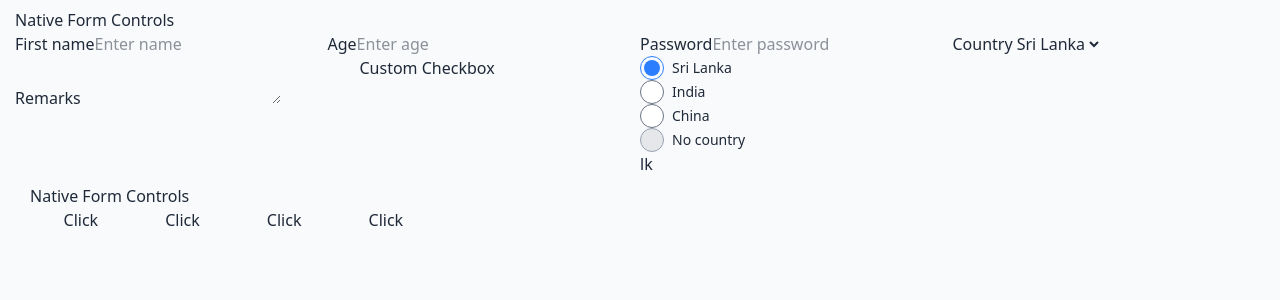
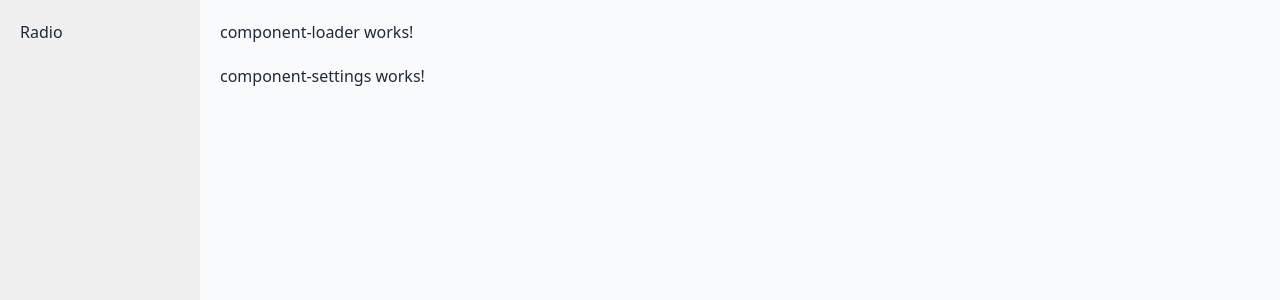
Before and after one commit to Buddhilive/solias-components, an Angular app: page / in a window 1280 px wide. Shown: the top 300 px of the page. Built offline with nearby package versions, Linux system fonts and the light colour scheme.

Commit message:
Add basic structure to angular component previewer

```diff
--- a/projects/previewer/src/app/app.component.html
+++ b/projects/previewer/src/app/app.component.html
@@ -1,4 +1,4 @@
-<div class="solias__container">
+<!-- <div class="solias__container">
   <h3>Native Form Controls</h3>
   <div class="solias__grid">
     <div class="cell-3">
@@ -65,4 +65,6 @@
       <button class="solias-btn solias-btn--error">Click</button>
     </div>
   </div>
-</div>
+</div> -->
+
+<app-component-previewer></app-component-previewer>
--- a/projects/previewer/src/app/app.component.ts
+++ b/projects/previewer/src/app/app.component.ts
@@ -1,11 +1,12 @@
 import { Component } from '@angular/core';
 import { SoliasCheckboxComponent, SoliasRadioComponent } from '../../../solias-components/src/public-api';
 import { FormsModule } from '@angular/forms';
+import { ComponentPreviewerComponent } from "./component-previewer/component-previewer.component";
 
 @Component({
   selector: 'app-root',
   standalone: true,
-  imports: [SoliasCheckboxComponent, FormsModule, SoliasRadioComponent],
+  imports: [SoliasCheckboxComponent, FormsModule, SoliasRadioComponent, ComponentPreviewerComponent],
   templateUrl: './app.component.html',
   styleUrl: './app.component.scss'
 })
--- /dev/null
+++ b/projects/previewer/src/app/component-previewer/component-loader/component-loader.component.html
@@ -0,0 +1 @@
+<p>component-loader works!</p>
--- /dev/null
+++ b/projects/previewer/src/app/component-previewer/component-previewer.component.html
@@ -0,0 +1,19 @@
+<div class="solias-previewer">
+  <aside class="solias-previewer__sidebar">
+    <ul class="solias-previewer__list">
+      @for (item of componentList; track $index) {
+      <li class="solias-previewer__item" (click)="selectComponent(item)">
+        {{ item.name }}
+      </li>
+      }
+    </ul>
+  </aside>
+  <main class="solias-previewer__main">
+    <div class="solias-previewer__canvas">
+      <app-component-loader></app-component-loader>
+    </div>
+    <div class="solias-previewer__controls">
+      <app-component-settings></app-component-settings>
+    </div>
+  </main>
+</div>
--- /dev/null
+++ b/projects/previewer/src/app/component-previewer/component-previewer.component.scss
@@ -0,0 +1,27 @@
+.solias-previewer {
+  display: flex;
+  height: 100dvh;
+  &__sidebar {
+    width: 200px;
+    background-color: #f0f0f0;
+    padding: 20px;
+    overflow-y: auto;
+  }
+  &__main {
+    flex-grow: 1;
+    padding: 20px;
+    overflow-y: auto;
+    display: flex;
+    flex-direction: column;
+    gap: 20px;
+  }
+  &__list {
+    display: flex;
+    text-decoration: none;
+    flex-direction: column;
+    gap: 10px;
+  }
+  &__item {
+    cursor: pointer;
+  }
+}
--- /dev/null
+++ b/projects/previewer/src/app/component-previewer/component-previewer.component.ts
@@ -0,0 +1,48 @@
+import { Component, OnInit } from '@angular/core';
+import { ComponentLoaderComponent } from "./component-loader/component-loader.component";
+import { ComponentSettingsComponent } from "./component-settings/component-settings.component";
+
+@Component({
+  selector: 'app-component-previewer',
+  standalone: true,
+  imports: [ComponentLoaderComponent, ComponentSettingsComponent],
+  templateUrl: './component-previewer.component.html',
+  styleUrl: './component-previewer.component.scss'
+})
+export class ComponentPreviewerComponent implements OnInit {
+  componentList: any[] = [];
+
+  ngOnInit(): void {
+    this.componentList = [
+      {
+        name: 'Radio',
+        controls: [
+          {
+            type: 'text',
+            label: 'Value',
+            bind: 'value',
+          },
+          {
+            type: 'text',
+            label: 'Name',
+            bind: 'name',
+          },
+          {
+            type: 'checkbox',
+            label: 'Disabled',
+            bind: 'disabled',
+          },
+          {
+            type: 'checkbox',
+            label: 'Checked',
+            bind: 'checked',
+          }
+        ]
+      }
+    ];
+  }
+
+  selectComponent(component: any) {
+    console.log(component);
+  }
+}
--- /dev/null
+++ b/projects/previewer/src/app/component-previewer/component-settings/component-settings.component.html
@@ -0,0 +1 @@
+<p>component-settings works!</p>
```
Also changed, not shown: projects/previewer/src/app/component-previewer/component-loader/component-loader.component.ts (added, +12 -0 lines), projects/previewer/src/app/component-previewer/component-settings/component-settings.component.ts (added, +12 -0 lines), projects/previewer/src/app/component-previewer/component-loader/component-loader.component.scss (added), projects/previewer/src/app/component-previewer/component-settings/component-settings.component.scss (added).
